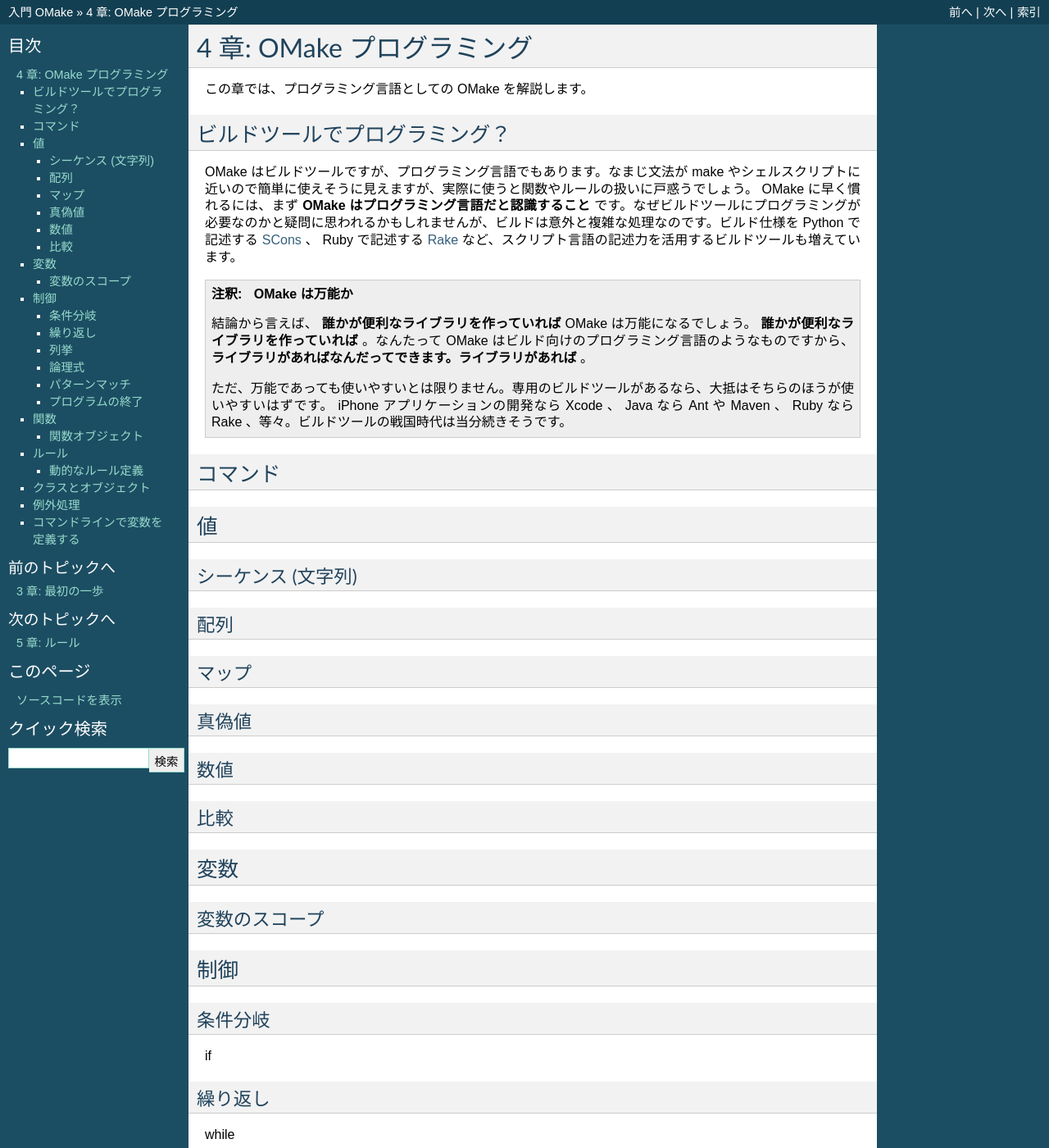
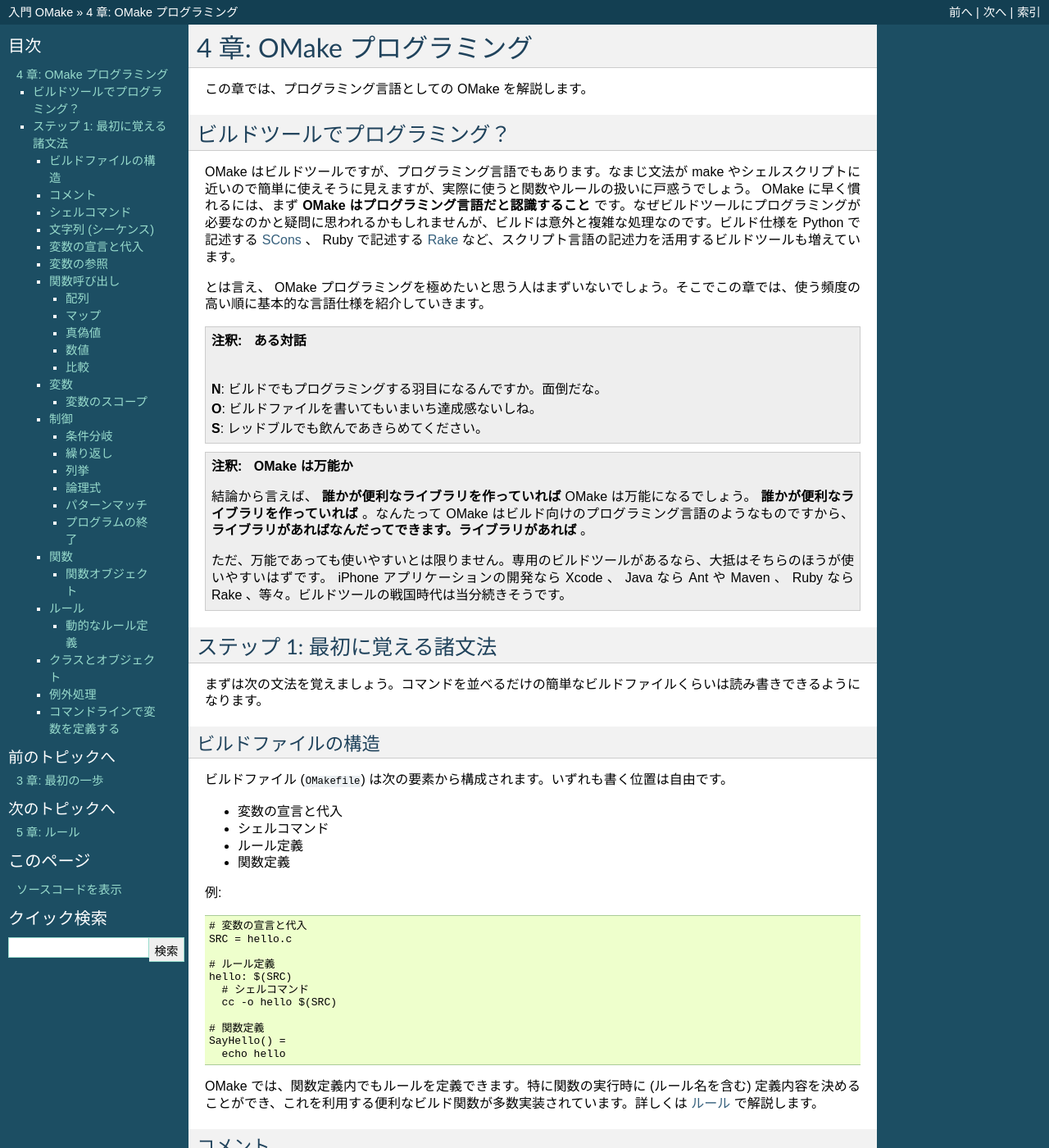
Before and after one commit to szktty/omakebook-jp, a Sphinx documentation site: the page built from source/programming.rst, in a window 1280 px wide and 1400 px high. Shown: the whole window at 82% size. Built offline with Sphinx 7.4.7, drawn with Linux system fonts in a browser that asks for light colours; some of the changed text lies outside the part shown.

Commit message:
構成の整理

```diff
--- a/source/programming.rst
+++ b/source/programming.rst
@@ -12,6 +12,14 @@
 
 OMake はビルドツールですが、プログラミング言語でもあります。なまじ文法が make やシェルスクリプトに近いので簡単に使えそうに見えますが、実際に使うと関数やルールの扱いに戸惑うでしょう。 OMake に早く慣れるには、まず **OMake はプログラミング言語だと認識すること** です。なぜビルドツールにプログラミングが必要なのかと疑問に思われるかもしれませんが、ビルドは意外と複雑な処理なのです。ビルド仕様を Python で記述する `SCons <http://www.scons.org/>`_ 、 Ruby で記述する `Rake <http://rake.rubyforge.org/>`_ など、スクリプト言語の記述力を活用するビルドツールも増えています。
 
+とは言え、 OMake プログラミングを極めたいと思う人はまずいないでしょう。そこでこの章では、使う頻度の高い順に基本的な言語仕様を紹介していきます。
+
+.. note:: **ある対話**
+
+   |
+   | **N**: ビルドでもプログラミングする羽目になるんですか。面倒だな。
+   | **O**: ビルドファイルを書いてもいまいち達成感ないしね。
+   | **S**: レッドブルでも飲んであきらめてください。
 
 .. note:: **OMake は万能か**
 
@@ -20,46 +28,116 @@
    ただ、万能であっても使いやすいとは限りません。専用のビルドツールがあるなら、大抵はそちらのほうが使いやすいはずです。 iPhone アプリケーションの開発なら Xcode 、 Java なら Ant や Maven 、 Ruby なら Rake 、等々。ビルドツールの戦国時代は当分続きそうです。
 
 
-.. index:: コマンド
+ステップ 1: 最初に覚える諸文法
+==============================
 
-コマンド
-========
+まずは次の文法を覚えましょう。コマンドを並べるだけの簡単なビルドファイルくらいは読み書きできるようになります。
+
+.. index:: ビルドファイル; 構造
+
+ビルドファイルの構造
+--------------------
+
+ビルドファイル (``OMakefile``) は次の要素から構成されます。いずれも書く位置は自由です。
+
+* 変数の宣言と代入
+* シェルコマンド
+* ルール定義
+* 関数定義
+
+例::
+
+ # 変数の宣言と代入
+ SRC = hello.c
+
+ # ルール定義
+ hello: $(SRC)
+   # シェルコマンド
+   cc -o hello $(SRC)
+
+ # 関数定義
+ SayHello() =
+   echo hello
+
+OMake では、関数定義内でもルールを定義できます。特に関数の実行時に (ルール名を含む) 定義内容を決めることができ、これを利用する便利なビルド関数が多数実装されています。詳しくは :ref:`ルール <Rules>` で解説します。
+
+
+.. index:: コメント
+
+コメント
+--------
+
+コメントは ``#`` から行末までです。
+
+::
+
+ # コメント
+ echo hello # hello と表示される
+
+
+.. index:: シェルコマンド
+
+シェルコマンド
+--------------
+
+シェルコマンドは ``bash`` に似たフォーマットで記述します。
+
+::
+
+ pwd
+ ls -a .
+ echo hello
 
 ..
  * シェルコマンドと OMake 専用シェル (OSH) がある
 
 
-.. index:: 値
-
-値
-==
-
 .. index:: シーケンス, 文字列
 
-シーケンス (文字列)
+文字列 (シーケンス)
 -------------------
+
+OMake のドキュメントやエラーメッセージでは、文字列はシーケンスとも呼ばれます。
+
+
+変数の宣言と代入
+----------------
+
+変数の参照
+----------
+
+関数呼び出し
+------------
+
+.. note:: **落とし穴: 関数呼び出し ≠  ルール実行**
+
+   先に、関数定義内での動的なルール定義がビルド関数で活用されていることに触れました。
+   CProgram
+
+
 
 .. index:: 配列
 
+
 配列
-----
+^^^^
 
 
 .. index:: マップ
 
 マップ
-------
+^^^^^^
 
 .. index:: 真偽値
 
 真偽値
-------
+^^^^^^
 
 .. 真とされる値、偽とされる値
 
 
 数値
-----
+^^^^
 
 .. 比較
 
@@ -67,42 +145,42 @@
 
 
 比較
-----
+^^^^
 
 .. index:: 変数
 
 変数
-====
+----
 
 .. index:: 変数; スコープ
 
 変数のスコープ
---------------
+^^^^^^^^^^^^^^
 
 .. index:: 関数
 
 
 制御
-====
+----
 
 .. index:: 条件分岐, if
 
 条件分岐
---------
+^^^^^^^^
 
 if
 
 .. index:: 繰り返し, while
 
 繰り返し
---------
+^^^^^^^^
 
 while
 
 .. index:: 列挙, foreach
 
 列挙
-----
+^^^^
 
 foreach
 
@@ -110,14 +188,14 @@
 .. index:: 論理式, and, or, not
 
 論理式
-------
+^^^^^^
 
 and, or, not
 
 .. index:: パターンマッチ, switch, match
 
 パターンマッチ
---------------
+^^^^^^^^^^^^^^
 
 switch, match
 
@@ -125,7 +203,7 @@
 .. index:: プログラムの終了, exit
 
 プログラムの終了
-----------------
+^^^^^^^^^^^^^^^^
 
 exit
 
@@ -133,7 +211,7 @@
 .. index:: 関数
 
 関数
-====
+----
 
 ..
  関数呼び出し
@@ -142,31 +220,31 @@
 .. index:: 関数; 関数オブジェクト
 
 関数オブジェクト
-----------------
+^^^^^^^^^^^^^^^^
 
 
 .. index:: ルール
 
 ルール
-======
+------
 
 
 .. index:: ルール; 動的なルール定義
 
 動的なルール定義
-----------------
+^^^^^^^^^^^^^^^^
 
 
 .. index:: クラス, オブジェクト
 
 クラスとオブジェクト
-====================
+--------------------
 
 
 .. index:: 例外処理, try, raise
 
 例外処理
-========
+--------
 
 
 .. index::
@@ -174,7 +252,7 @@
    pair: 変数定義; コマンドライン
 
 コマンドラインで変数を定義する
-==============================
+------------------------------
 
 コマンドラインで「変数名=値」の形の引数を与えることで、変数を定義できます。この変数定義は次のタイミングで反映されます。
 
```
